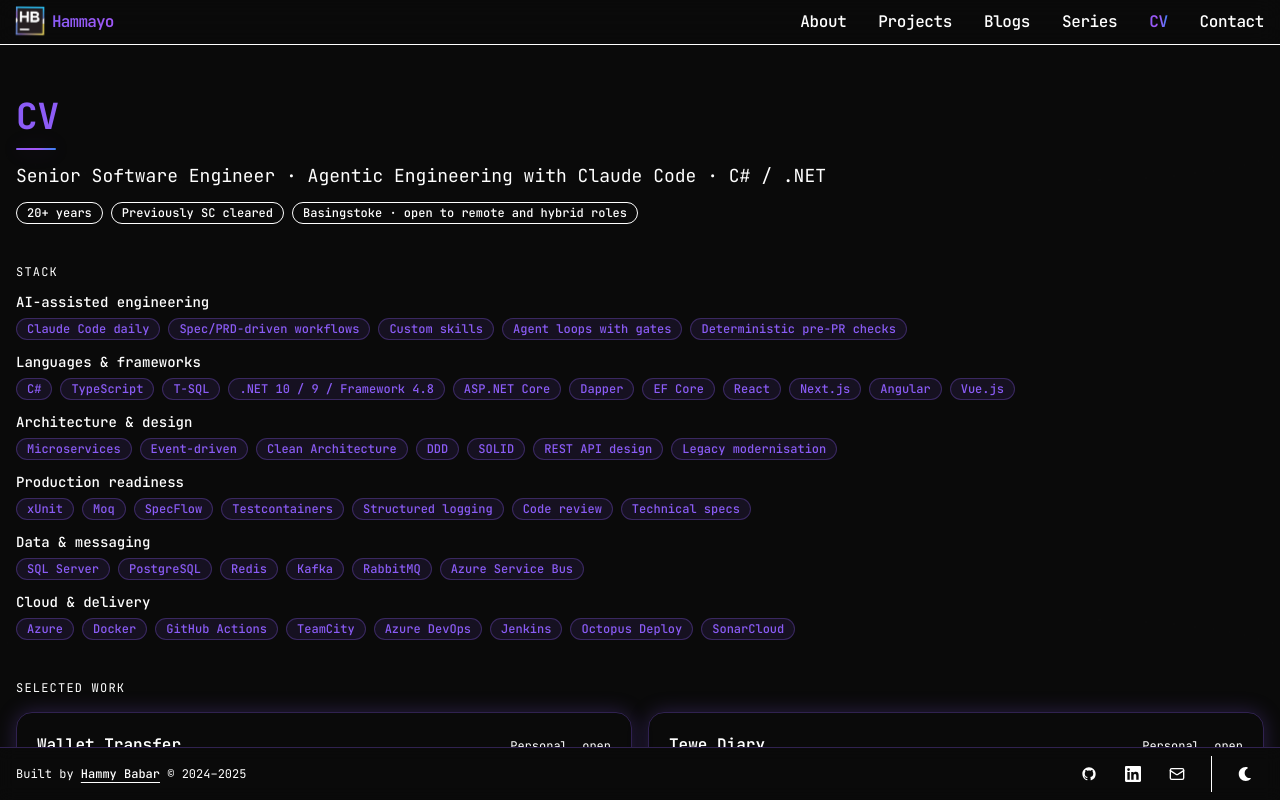
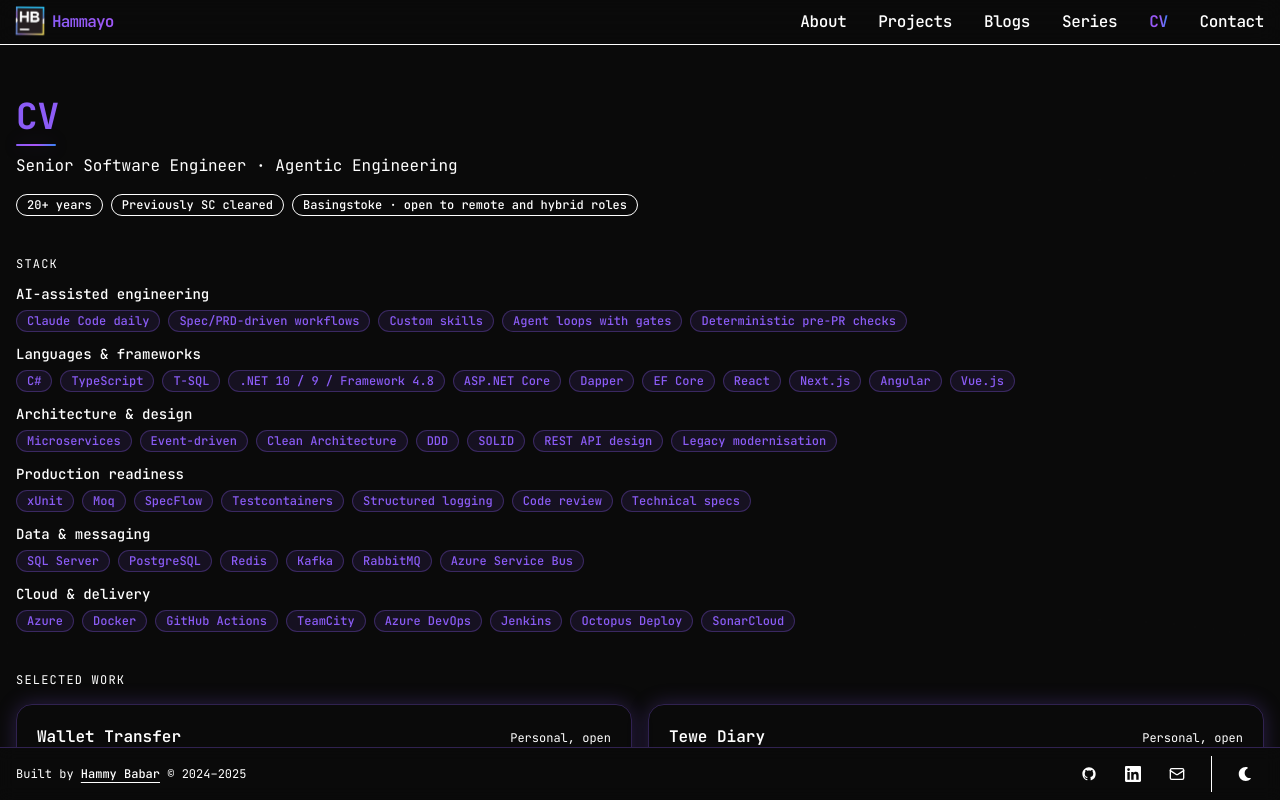
Before and after one commit to hammayo/hammayo.github.io, a Next.js app: page /cv in a window 1280 px wide. Built offline with nearby package versions, Linux system fonts and the light colour scheme.

Commit message:
Replace "Backend Software Engineer" with "Senior Software Engineer" across titles, SEO and OG images

```diff
--- a/content/about.ts
+++ b/content/about.ts
@@ -11,7 +11,7 @@ export type CareerEntry = {
 export const about = {
   name:            'Hammayo',
   shortName:       'Hammy',
-  tagline:         'Senior Software Engineer · Agentic Engineering with Claude Code · C# / .NET',
+  tagline:         'Senior Software Engineer · Agentic Engineering',
   careerStartYear: 2001,
 
   // Homepage bio — {stardate} and {years} tokens computed client-side.
--- a/content/cv.ts
+++ b/content/cv.ts
@@ -15,7 +15,7 @@ export const cv = {
   linkedIn: SOCIAL.linkedin,
   github:   SOCIAL.github,
 
-  headline: 'Senior Software Engineer · Agentic Engineering with Claude Code · C# / .NET',
+  tagline:  'Senior Software Engineer · Agentic Engineering',
   facts:    ['20+ years', 'Previously SC cleared', 'Basingstoke · open to remote and hybrid roles'],
 
   requestCv: {
--- a/src/app/about/opengraph-image.tsx
+++ b/src/app/about/opengraph-image.tsx
@@ -27,10 +27,10 @@ export default function OgImage() {
             Hammy Babar
           </div>
           <div style={{ fontSize: '22px', color: '#f0f0f0', lineHeight: 1.5 }}>
-            Backend engineer · 20+ years · Finance, Justice, Public Service
+            Senior Software Engineer · 20+ years · Finance, Justice, Public Service
           </div>
           <div style={{ fontSize: '14px', color: '#a78bfa', letterSpacing: '1px' }}>
-            {'C# · .NET · Azure · Docker · SC Cleared · Sutton, London'}
+            {'C# · .NET · Azure · Claude Code · Previously SC Cleared · Basingstoke'}
           </div>
         </div>
       </div>
--- a/src/app/blogs/opengraph-image.tsx
+++ b/src/app/blogs/opengraph-image.tsx
@@ -30,7 +30,7 @@ export default function OgImage() {
             Practical posts on .NET, Docker, CI/CD, and regulated environments
           </div>
           <div style={{ fontSize: '14px', color: '#a78bfa', letterSpacing: '1px' }}>
-            {'Backend engineering · HMPPS · Finance · Public Service'}
+            {'Software engineering · HMPPS · Finance · Public Service'}
           </div>
         </div>
       </div>
--- a/src/app/cv/page.tsx
+++ b/src/app/cv/page.tsx
@@ -2,9 +2,10 @@ import type { Metadata } from 'next';
 import Link from 'next/link';
 import { Container } from '@/features/shared/container';
 import { PageTransitionWrapper } from '@/features/shared/page-transition-wrapper';
+import { PageHeader } from '@/features/shared/page-header';
 import { PageViewEvent } from '@/features/shared/analytics-event';
 import { createPageMetadata } from '@/lib/metadata';
-import { accentTag, ctaButton, glowCard, gradientText } from '@/design/variants';
+import { accentTag, ctaButton, glowCard } from '@/design/variants';
 import { cn } from '@/lib/utils';
 import { cv } from '../../../content/cv';
 
@@ -21,10 +22,8 @@ export default function CVPage() {
       <PageViewEvent page="cv" />
       <Container className="py-8 space-y-10">
         {/* Header */}
-        <div className="space-y-3">
-          <h1 className={gradientText({ size: 'heading' })}>CV</h1>
-          <div className="h-0.5 w-10 rounded-full gradient-bg scheme-glow" />
-          <p className="text-base md:text-lg text-foreground/90">{cv.headline}</p>
+        <div>
+          <PageHeader title="CV" subtitle={cv.tagline} className="mb-4" />
           <ul className="flex flex-wrap gap-2">
             {cv.facts.map((fact) => (
               <li key={fact} className={accentTag({ variant: 'muted' })}>{fact}</li>
--- a/src/app/opengraph-image.tsx
+++ b/src/app/opengraph-image.tsx
@@ -24,13 +24,13 @@ export default function OgImage() {
             HAMMAYO.CO.UK
           </div>
           <div style={{ fontSize: '52px', fontWeight: 700, color: '#ffffff', lineHeight: 1.2 }}>
-            Backend Software Engineer
+            Senior Software Engineer
           </div>
           <div style={{ fontSize: '22px', color: '#f0f0f0', lineHeight: 1.5 }}>
-            {'20+ years · SC Cleared · Sutton, London'}
+            {'20+ years · Previously SC Cleared · Basingstoke'}
           </div>
           <div style={{ fontSize: '14px', color: '#a78bfa', letterSpacing: '1px' }}>
-            {'C# · .NET · Azure · Docker · Microservices'}
+            {'C# · .NET · Azure · Claude Code · Agentic Engineering'}
           </div>
         </div>
       </div>
--- a/src/features/blogs/post-author.tsx
+++ b/src/features/blogs/post-author.tsx
@@ -88,7 +88,7 @@ export function PostAuthor() {
                 Hammy Babar
               </p>
               <p className="text-[11px] text-muted-foreground leading-tight mt-0.5">
-                Backend Software Engineer
+                Senior Software Engineer
               </p>
             </div>
           </div>
--- a/src/features/shared/structured-data.tsx
+++ b/src/features/shared/structured-data.tsx
@@ -5,20 +5,20 @@ export function StructuredData() {
     '@type': 'Person',
     '@id': `${SITE_URL}/#person`,
     name: 'Hammayo Babar',
-    jobTitle: 'Backend Software Engineer',
+    jobTitle: 'Senior Software Engineer',
     description: SITE.description,
     url: SITE_URL,
     address: {
       '@type': 'PostalAddress',
-      addressLocality: 'Sutton',
-      addressRegion: 'London',
+      addressLocality: 'Basingstoke',
+      addressRegion: 'Hampshire',
       addressCountry: 'GB',
     },
     sameAs: [SOCIAL.github, SOCIAL.linkedin],
     knowsAbout: [
       'C#', '.NET', 'Azure', 'Docker', 'microservices',
       'HMPPS', 'MoJ', 'finance', 'justice', 'CI/CD',
-      'backend engineering', 'payment systems',
+      'agentic engineering', 'Claude Code', 'payment systems',
     ],
   };
 
--- a/src/lib/constants.ts
+++ b/src/lib/constants.ts
@@ -8,15 +8,15 @@ export const SITE_URL = 'https://hammayo.co.uk';
 
 export const SITE = {
   name:        "Hammayo's Portfolio",
-  title:       "Hammayo's | Backend Software Engineer",
-  description: '20+ years of backend engineering across finance, justice, and retail — now writing about building software with AI, properly.',
+  title:       "Hammayo's | Senior Software Engineer",
+  description: '20+ years of C# and .NET engineering across finance, justice, and retail — now writing about building software with AI, properly.',
   author:      'Hammy Babar',
   keywords:    [
     // Personal brand
     'Hammy Babar', 'Hammayo Babar', 'Hammayo',
     // Recruiter signals
-    'SC cleared engineer', 'SC cleared backend engineer', 'backend engineer UK',
-    'backend engineer London', 'Sutton', 'hire backend engineer',
+    'SC cleared engineer', 'senior software engineer UK', 'agentic engineering',
+    'remote software engineer UK', 'Basingstoke', 'hire senior software engineer',
     // Technical stack
     'C#', '.NET', 'Azure', 'Docker', 'microservices', 'CI/CD',
     // AI-assisted development
@@ -25,7 +25,7 @@ export const SITE = {
     // Domain experience
     'HMPPS', 'MoJ', 'fintech', 'payment systems',
     // General
-    'backend software engineer', 'portfolio',
+    'senior software engineer', 'portfolio',
   ],
 };
 
@@ -54,12 +54,12 @@ export const SITE_LAUNCH_YEAR = 2024;
 // Per-page SEO metadata — all page metadata exports import from here
 export const PAGE_META = {
   home: {
-    title:       "Hammayo's | Backend Software Engineer",
-    description: '20+ years of backend engineering across finance, justice, and retail — now writing about building software with AI, properly.',
+    title:       "Hammayo's | Senior Software Engineer",
+    description: '20+ years of C# and .NET engineering across finance, justice, and retail — now writing about building software with AI, properly.',
   },
   about: {
     title:       "About | Hammayo's Portfolio",
-    description: 'Backend engineer with 20+ years across finance, justice, and retail. C#, .NET, Azure, Docker. SC cleared. Sutton, London — open to hybrid and remote across the UK.',
+    description: 'Senior software engineer with 20+ years across finance, justice, and retail. C#, .NET, Azure, agentic engineering with Claude Code. Previously SC cleared. Basingstoke — open to remote and hybrid roles.',
   },
   blogs: {
     title:       "Blogs | Hammayo's Portfolio",
```
